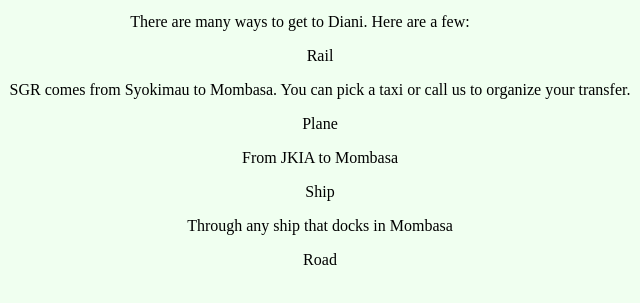
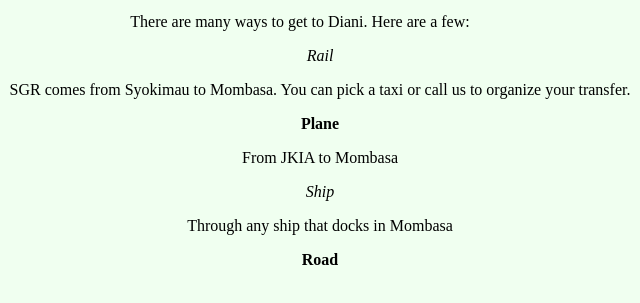
Before and after one commit to Dnjiru/resort_website, a plain HTML site: page travel.html in a window 1280 px wide. Shown: the part 183-486 px from the top of the page, 348-988 px from the left. Drawn offline with Linux system fonts and the light colour scheme.

Commit message:
change list items in travel page for emphasis

```diff
--- a/travel.html
+++ b/travel.html
@@ -30,13 +30,13 @@
         </header>
         <p>There are many ways to get to Diani. Here are a few:</p>
         <ul>
-          <li>Rail</li>
+          <li><em>Rail</em></li>
           <p>SGR comes from Syokimau to Mombasa. You can pick a taxi or call us to organize your transfer.</p>
-          <li>Plane</li>
+          <li><strong>Plane</strong></li>
           <p>From JKIA to Mombasa</p>
-          <li>Ship</li>
+          <li><em>Ship</em></li>
           <p>Through any ship that docks in Mombasa</p>
-          <li>Road</li>
+          <li><strong>Road</strong></li>
         </ul>
   </body>
 </html>
```
